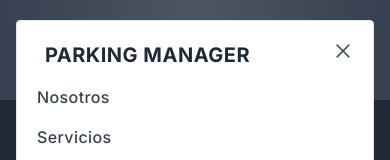
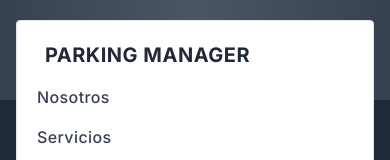
Before and after one commit to MrError2003/parking_managerV2, a Next.js app: page / in a window 390 px wide. Both pictures are taken after a click on the button 360 px from the left and 50 px from the top of the page. Shown: the top 160 px of the page. Built offline with nearby package versions, Linux system fonts and the light colour scheme.

Commit message:
boton nav

```diff
--- a/src/app/components/Nav.jsx
+++ b/src/app/components/Nav.jsx
@@ -106,7 +106,7 @@ export const Nav = () => {
                         class="p-2 -mt-2 -mr-2 transition duration-200 rounded hover:bg-gray-200 focus:bg-gray-200 focus:outline-none focus:shadow-outline"
                         onClick={() => setIsMenuOpen(false)}
                       >
-                        <svg class="w-5 text-gray-600" viewBox="0 0 24 24">
+                        <svg class="w-5 text-white" viewBox="0 0 24 24">
                           <path
                             fill="currentColor"
                             d="M19.7,4.3c-0.4-0.4-1-0.4-1.4,0L12,10.6L5.7,4.3c-0.4-0.4-1-0.4-1.4,0s-0.4,1,0,1.4l6.3,6.3l-6.3,6.3 c-0.4,0.4-0.4,1,0,1.4C4.5,19.9,4.7,20,5,20s0.5-0.1,0.7-0.3l6.3-6.3l6.3,6.3c0.2,0.2,0.5,0.3,0.7,0.3s0.5-0.1,0.7-0.3 c0.4-0.4,0.4-1,0-1.4L13.4,12l6.3-6.3C20.1,5.3,20.1,4.7,19.7,4.3z"
```
